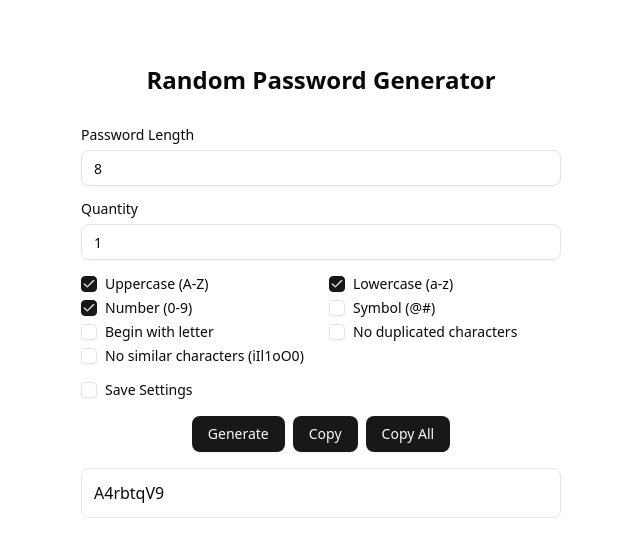
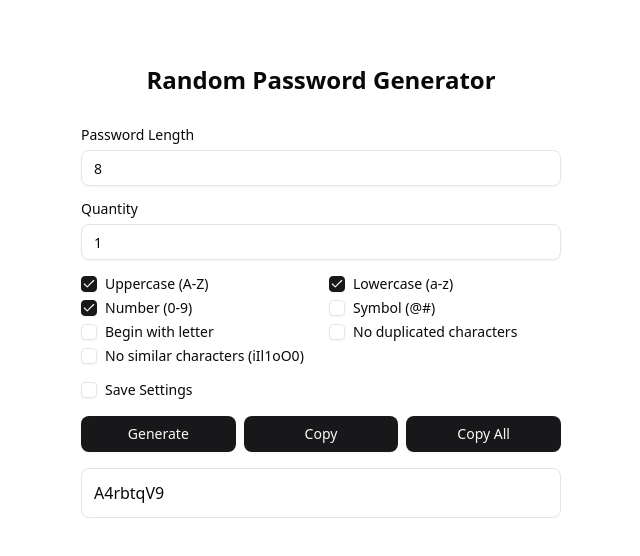
Before and after one commit to teerakanotk/random-password-generator, a Next.js app: page / in a window 1280 px wide. Shown: the top 556 px of the page, without its empty margins (319-959 px from the left). Built offline with nearby package versions, Linux system fonts and the light colour scheme.

Commit message:
refactor: update layout structure of ButtonGroup component to use grid for better alignment

```diff
--- a/components/button-group.jsx
+++ b/components/button-group.jsx
@@ -10,7 +10,7 @@ export function ButtonGroup({
   copyToClipboard,
 }) {
   return (
-    <div className="flex items-center justify-center space-x-2">
+    <div className="grid grid-cols-3 gap-2">
       <Button type="submit" className="cursor-pointer">
         Generate
       </Button>
```
